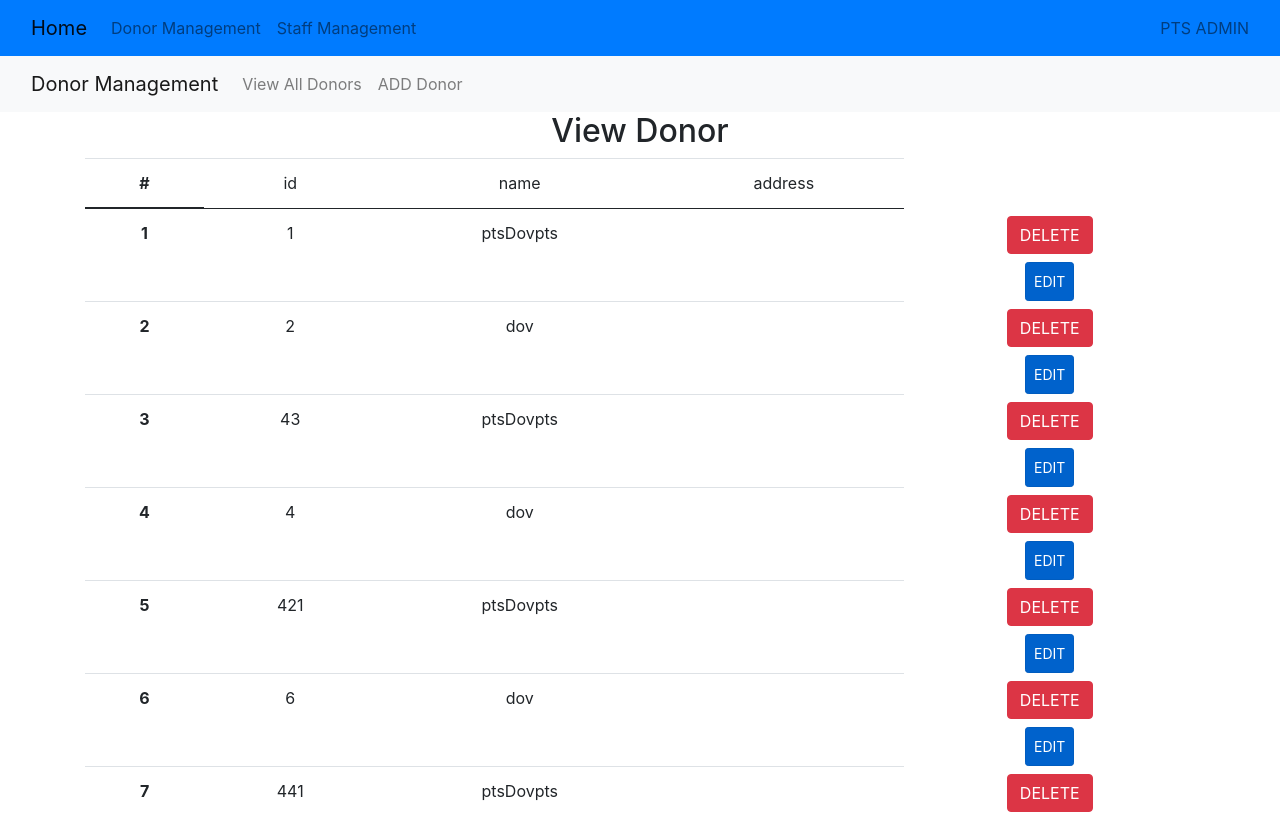
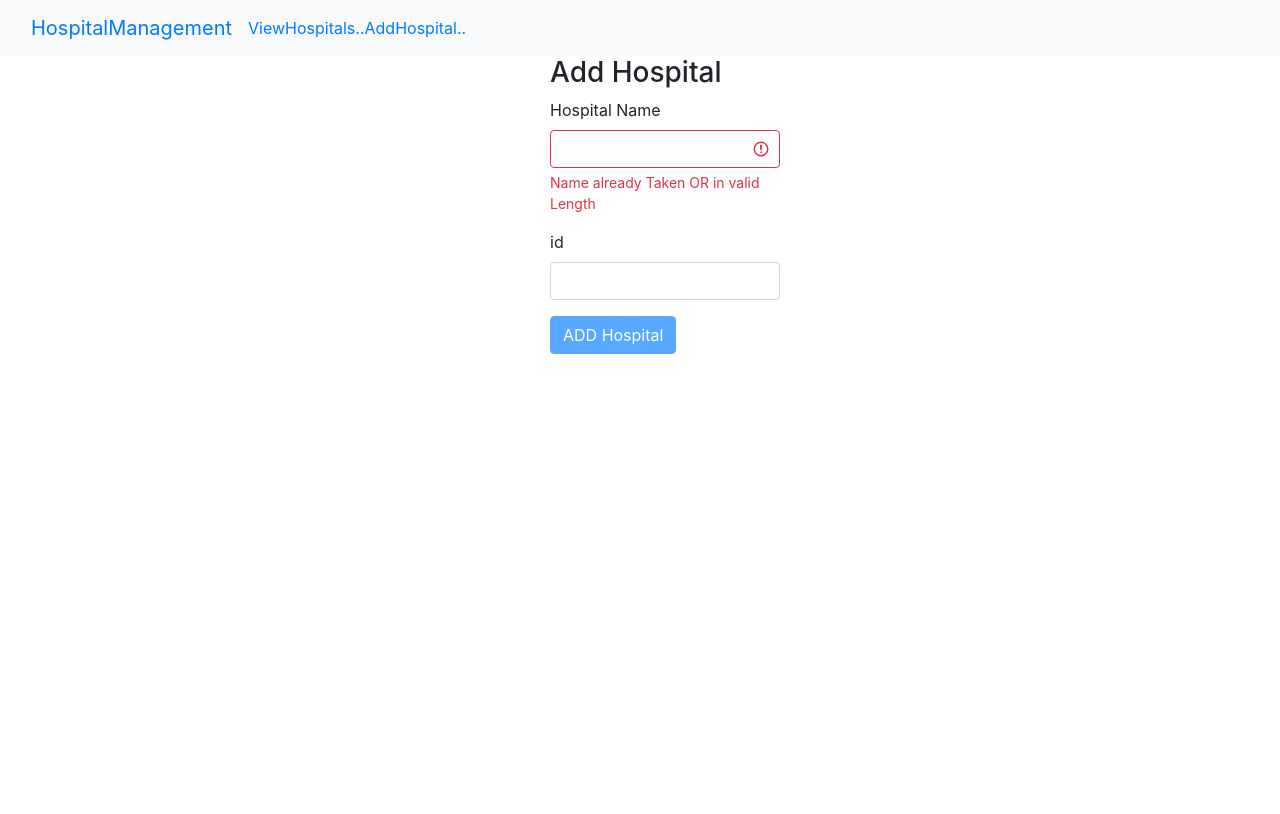
Before and after one commit to Pirathees-180475H/ReactRedux, a React (Create React App) app: page /ADMINPage/HospitalManagement/AddHospital in a window 1280 px wide. Shown: the top 814 px of the page. Built offline with nearby package versions, Linux system fonts and the light colour scheme.

Commit message:
RouterAdded

```diff
--- a/src/App.js
+++ b/src/App.js
@@ -1,19 +1,34 @@
 import logo from './logo.svg';
 import './App.css';
 import 'bootstrap/dist/css/bootstrap.min.css';
-
+import { BrowserRouter as Router,Routes,Route} from 'react-router-dom';
 
 //After Router Added Components -> For Now Mount Each Component And Make Work
 import Register from './Pages/Register';
 import Login from './Pages/Login';
 import AdminMainPage from './Pages/AdminMainPage';
+import PageNotFound from './Pages/PageNotFound';
+
+import AdminDonorManagement from './Pages/AdminDonorManagement/AdminDonorManagement';
+import AdminHospitalManagement from './Pages/AdminHospitalManagement/AdminHospitalManagement';
+import ViewHospitals from './Pages/AdminHospitalManagement/ViewHospitals';
+import AddHospital from './Pages/AdminHospitalManagement/AddHospital';
 
 function App() {
   return (
-    <div className="App">
-      <AdminMainPage>
-      </AdminMainPage>
-    </div>
+      <Router>
+        <Routes>
+          <Route path='/' element={<Login></Login>} />
+          <Route path='/Register' element={<Register></Register>} />
+          <Route path='/adminPage' element={<AdminMainPage></AdminMainPage>} />
+          <Route path='/ADMINPage/DonorManagement' element={<AdminDonorManagement/>} />
+          <Route path='/ADMINPage/HospitalManagement' element={<AdminHospitalManagement/>} />
+              <Route path='/ADMINPage/HospitalManagement/AddHospital' element={<AddHospital></AddHospital>}></Route>
+              <Route path='/ADMINPage/HospitalManagement/ViewHospitals' element={<ViewHospitals></ViewHospitals>}></Route>
+          <Route path='*' element={<PageNotFound></PageNotFound>}></Route>
+        </Routes>
+      </Router>
+
   );
 }
 
--- a/src/Pages/AdminHospitalManagement/AddHospital.js
+++ b/src/Pages/AdminHospitalManagement/AddHospital.js
@@ -1,20 +1,24 @@
 import React from 'react'
 import ReusableAddForm from '../../components/ReusableAddForm';
 import {addHospital} from '../../Features/HospitalsReducers';
-import{useDispatch, UseDispatch}from "react-redux";
+import{useDispatch,useSelector}from "react-redux";
+import SubHeader from '../../components/SubHeader';
 
 function AddHospital() {
+
+  const allHospitals=useSelector((state)=>state.hospitals.value) //state indicates System's state=> state.name given in index.js Main component
+
   const dispatch=useDispatch();
-
-  const fields=["Hospital ID","Hospital Name"]
 
   const addHospitalData =(newHospitaldata)=>{
         dispatch(addHospital(newHospitaldata));
   }
 
   return (
-
-   <ReusableAddForm addData={addHospitalData} fields={fields} />
+    <React.Fragment>
+        <SubHeader subHeaderTopics={["ViewHospitals","AddHospital"]}  subSystemName={"HospitalManagement"} mainSystem={"ADMINPage"}></SubHeader>
+        <ReusableAddForm addData={addHospitalData} formFor={"Hospital"}  data={allHospitals}/>
+    </React.Fragment>
 
   )
 }
--- a/src/Pages/AdminHospitalManagement/AdminHospitalManagement.js
+++ b/src/Pages/AdminHospitalManagement/AdminHospitalManagement.js
@@ -6,17 +6,20 @@ import ViewHospitals from './ViewHospitals';
 import {useSelector} from "react-redux";
 import AddHospital from './AddHospital';
 
+//Import Router
+import{BrowserRouter as Router , Routes, Route,Link} from 'react-router-dom';
+import { Form } from 'reactstrap';
+
 function AdminHospitalManagement() {
   const allHospitals=useSelector((state)=>state.hospitals.value) //state indicates System's state=> state.name given in index.js Main component
 
   return (
       <React.Fragment>
-          {console.log(allHospitals)}
-            <SubHeader subHeaderTopics={["View All Hospitals","ADD Hospital"]}  subSystemName={"Hospital Management"}></SubHeader>
+            <SubHeader subHeaderTopics={["ViewHospitals","AddHospital"]}  subSystemName={"HospitalManagement"} mainSystem={"ADMINPage"}></SubHeader>
+             <h3>
+                 Hospital Management Sub System IN Admin Management
+             </h3>
 
-            <ViewHospitals key={allHospitals} allHospitals={allHospitals}></ViewHospitals>
-
-            <AddHospital></AddHospital>
     </React.Fragment>
     )
 }
--- a/src/Pages/AdminHospitalManagement/ViewHospitals.js
+++ b/src/Pages/AdminHospitalManagement/ViewHospitals.js
@@ -1,11 +1,15 @@
 import React from 'react';
 import BasicTable from '../../components/BasicTable';
-
-export default function ViewHospitals({allHospitals}) {
+import { useSelector } from 'react-redux';
+import SubHeader from '../../components/SubHeader';
+export default function ViewHospitals() {
+    const allHospitals=useSelector((state)=>state.hospitals.value) //state indicates System's state=> state.name given in index.js Main component
 
     const tableColums=["id","hospitalName"]
+
   return (
     <React.Fragment>
+    <SubHeader subHeaderTopics={["ViewHospitals","AddHospital"]}  subSystemName={"HospitalManagement"} mainSystem={"ADMINPage"}></SubHeader>
     <h2>View Hospitals</h2>
     <BasicTable key={tableColums} Data={allHospitals} clms={tableColums} pageS={2}></BasicTable>
     </React.Fragment>
--- a/src/Pages/AdminMainPage.js
+++ b/src/Pages/AdminMainPage.js
@@ -1,18 +1,18 @@
 import React ,{useState}from 'react'
 import Header from '../components/Header';
 import AdminDonorManagement from './AdminDonorManagement/AdminDonorManagement';
+import { BrowserRouter as Router, Routes, Route,Link } from 'react-router-dom';
 // More Components Like Admin Staff Management and more
 import AdminHospitalManagement from './AdminHospitalManagement/AdminHospitalManagement';
 
 function AdminMainPage() {
-  const[adminHeaderTopics,setHeaderTopics]=useState(["Donor Management","Staff Management"])
+  const[adminHeaderTopics,setHeaderTopics]=useState(["DonorManagement","HospitalManagement"])
 
   return (
     <React.Fragment>
       <Header userName={"PTS"} userType={"ADMIN"} headerTopics={adminHeaderTopics}></Header>
-      <AdminDonorManagement/>
-
-      <AdminHospitalManagement/>
+       <h1>ADMIN HOME PAGE</h1>
+       <h3>It is the Place Where Main Content Side Bar and Header Reside</h3>
     </React.Fragment>
   )
 }
--- a/src/Pages/Login.js
+++ b/src/Pages/Login.js
@@ -1,8 +1,15 @@
 import React from 'react'
+import { Link, NavLink,useNavigate } from 'react-router-dom'
+import { Button } from 'reactstrap'
 
 function Login() {
+  let navigate=useNavigate();
+
   return (
-    <div>Login</div>
+    <div>
+      <h1>Login</h1>
+      <Button color='primary'  size='lg' onClick={()=>navigate("/register")} >Register</Button>
+    </div>
   )
 }
 
--- /dev/null
+++ b/src/Pages/PageNotFound.js
@@ -0,0 +1,9 @@
+import React from 'react'
+
+function PageNotFound() {
+  return (
+    <div>PageNotFound</div>
+  )
+}
+
+export default PageNotFound
--- a/src/components/Header.js
+++ b/src/components/Header.js
@@ -1,4 +1,5 @@
 import React, { useState } from "react";
+import { Link } from "react-router-dom";
 import {
   Navbar,
   NavbarBrand,NavbarText,
@@ -8,8 +9,6 @@ import {
   NavItem,
   NavLink,
 } from "reactstrap";
-
-import { Link } from "react-router-dom";
 
 const Topbar = ({userName,userType,headerTopics}) => {
 
@@ -34,8 +33,8 @@ const Topbar = ({userName,userType,headerTopics}) => {
         {navTopics.map(topic=>{
           return(
           <NavItem key={topic}>
-            <NavLink href={`/component/`+topic}>
-              {topic}
+            <NavLink>
+               <Link to={`/${userType}Page/${topic}`}>{topic}</Link>
             </NavLink>
           </NavItem>
           )
--- a/src/components/ReusableAddForm.js
+++ b/src/components/ReusableAddForm.js
@@ -2,24 +2,94 @@ import React,{useState} from 'react';
 import{Form,FormGroup,Label,Input,FormFeedback,FormText, Button} from 'reactstrap';
 import '../styles/globalStyle.css';
 
-function ReusableAddForm({addData,fields}) {
+function ReusableAddForm({addData,formFor,data}) {
+
+    //Hospital States
     const [hospitalName,setHospitalName]=useState("");
     const [hospitalID,setHospitalID]=useState("");
+    const [hospitalNameValid,setHospitalNameValid]=useState(false);
+
+    //Donor States
+    const [name,setName]=useState();
+    const [age,setAge]=useState(0);
+    const [address,setAddress]=useState("");
+    const [nameValid,setNameValid]=useState(false);
 
     const submitHandler=(eve)=>{
         eve.preventDefault();
-        addData({"id":5,"hospitalName":"davidPullaMOH"})
+        switch(formFor){
+            case "Hospital":{
+                addData({"id":hospitalID,"hospitalName":hospitalName})
             }
- /*
+        }
+
+    }
+
+    const changeHandler=(usedFor,fieldName,event)=>{
+            switch(usedFor){
+                case "Hospital":{
+                    switch (fieldName){
+                        case "hospitalName":{
+                            setHospitalName(event.target.value);
+                            validityChecker("hospitalName",event.target.value)
+                        }
+                    }
+                }
+            }
+    }
+
+    const validityChecker =(fieldName,value)=>{
+        console.log(value.length)
+        switch(fieldName){
+            case "hospitalName":{
+                let hospitalNames=data.map(hospital=>{
+                    return hospital["hospitalName"]
+                })
+                if(hospitalNames.includes(value) || value.length<=5){setHospitalNameValid(false)}else{setHospitalNameValid(true)}
+            }
+        }
+    }
+
+  return (
+   <React.Fragment>
+        <div className='ReusableAddForm'>
+
+           {formFor==="Hospital"?
+           <div>
+                <h3>Add Hospital</h3>
             <Form>
+                <FormGroup>
+                    <Label for="Name">
+                        Hospital Name
+                    </Label>
+                    {hospitalNameValid ?<Input valid value={hospitalName} onChange={(e)=>changeHandler(formFor,"hospitalName",e)} />:<Input invalid value={hospitalName} onChange={(e)=>changeHandler(formFor,"hospitalName",e)} />}
+                    <FormFeedback valid> name is available</FormFeedback>
+                        <FormFeedback Invalid> Name already Taken OR in valid Length</FormFeedback>
+                </FormGroup>
 
+                <FormGroup>
+                    <Label for="Id">
+                        id
+                    </Label>
+                    <Input  value={hospitalID} onChange={(e)=>changeHandler(formFor,"hospitalId",e)} />
+
+                </FormGroup>
+                {hospitalNameValid ?  <Button color='primary' onClick={submitHandler} >ADD Hospital</Button>:
+                 <Button color='primary' onClick={submitHandler} disabled>ADD Hospital</Button>}
+            </Form>
+           </div>:null}
+
+           {formFor==="Donor"?
+           <div>
+                <h3>Add Hospital</h3>
+            <Form>
                 <FormGroup>
                     <Label for="Name">
                         Name Input
                     </Label>
                     {nameValid ?<Input valid value={name} onChange={(e)=>changeHandler("name",e)} />:<Input invalid value={name} onChange={(e)=>changeHandler("name",e)} />}
                     <FormFeedback valid> name is available</FormFeedback>
-+            <FormFeedback Invalid> Name already Taken OR in valid Length</FormFeedback>
+                        <FormFeedback Invalid> Name already Taken OR in valid Length</FormFeedback>
                 </FormGroup>
 
                 <FormGroup>
@@ -37,17 +107,10 @@ function ReusableAddForm({addData,fields}) {
                     <Input  value={address} onChange={(e)=>changeHandler("address",e)} />
 
                 </FormGroup>
-
-
                 <Button color='success' onClick={submitHandler}>ADD</Button>
             </Form>
- */
+           </div>:null}
 
-  return (
-   <React.Fragment>
-        <div className='ReusableAddForm'>
-            <h3>Add Hospital</h3>
-            <Button color='success' onClick={submitHandler}>ADD</Button>
         </div>
     </React.Fragment>
   )
--- a/src/components/SubHeader.js
+++ b/src/components/SubHeader.js
@@ -11,7 +11,7 @@ import {
 
 import { Link } from "react-router-dom";
 
-const subHeader = ({subSystemName,subHeaderTopics}) => {
+const subHeader = ({mainSystem,subSystemName,subHeaderTopics}) => {
 
   return (
     <div>
@@ -20,8 +20,8 @@ const subHeader = ({subSystemName,subHeaderTopics}) => {
     expand="md"
     light
   >
-    <NavbarBrand href="/">
-      {subSystemName}
+    <NavbarBrand>
+      <Link to={`/${mainSystem}/${subSystemName}`}>  {subSystemName}</Link>
     </NavbarBrand>
     <NavbarToggler onClick={function noRefCheck(){}} />
     <Collapse navbar>
@@ -32,10 +32,8 @@ const subHeader = ({subSystemName,subHeaderTopics}) => {
         {subHeaderTopics.map(subTopic=>{
           return(
             <NavItem key={subTopic}>
-            <NavLink href={`/component/`+subTopic}>
-              {subTopic}
-            </NavLink>
-          </NavItem>
+              <Link to={`/${mainSystem}/${subSystemName}/${subTopic}`}>{`${subTopic}..`}</Link>
+            </NavItem>
           )
         })}
 
```
Lines whose indentation alone changed are shown as unchanged.
